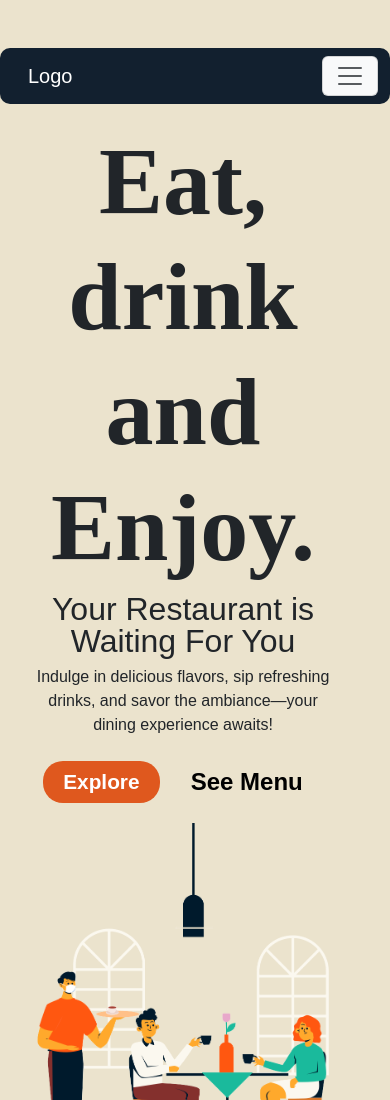
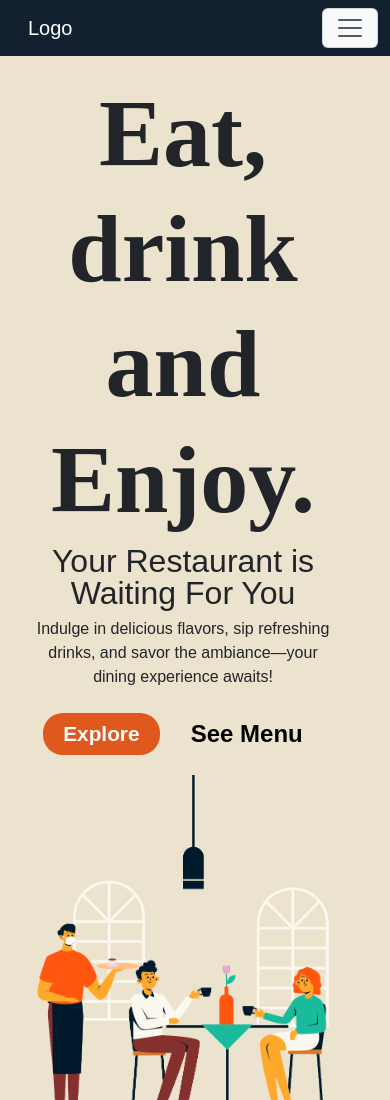
Before and after one commit to Kuldeep-Sharmaa/Project, a plain HTML site: page index.html in a window 390 px wide. Shown: the top 1100 px of the page. Drawn offline with nearby package versions, Linux system fonts and the light colour scheme.

Commit message:
style the navbar

```diff
--- a/Responsive.css
+++ b/Responsive.css
@@ -9,3 +9,9 @@
     padding: 0px 20px;
   }
 }
+@media screen and (max-width: 768px) {
+  .basic-nav .navbar {
+    border-radius: 0px;
+    margin-top: 0px !important;
+  }
+}
--- a/index.html
+++ b/index.html
@@ -17,9 +17,9 @@
     <!-- Navbar -->
     <header>
       <div class="basic-nav d-flex">
-        <nav class="navbar navbar-expand-lg ps-3 mt-5 container">
+        <nav class="navbar navbar-expand-lg mt-5 mt-sm-0 container">
           <div class="container-fluid">
-            <a class="navbar-brand text-white" href="#">Logo</a>
+            <a class="navbar-brand text-white ps-3" href="#">Logo</a>
             <button
               class="navbar-toggler bg-light"
               type="button"
```
